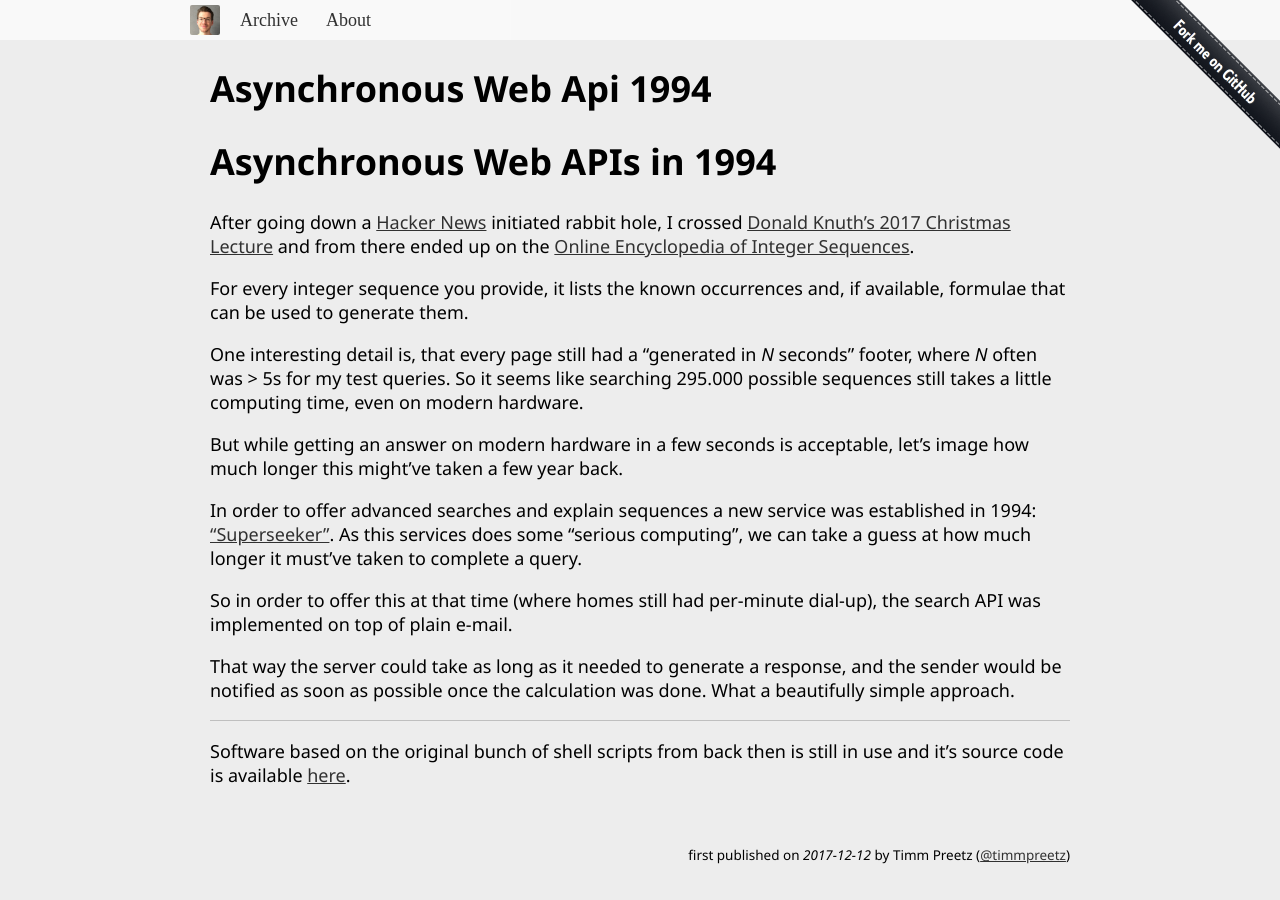
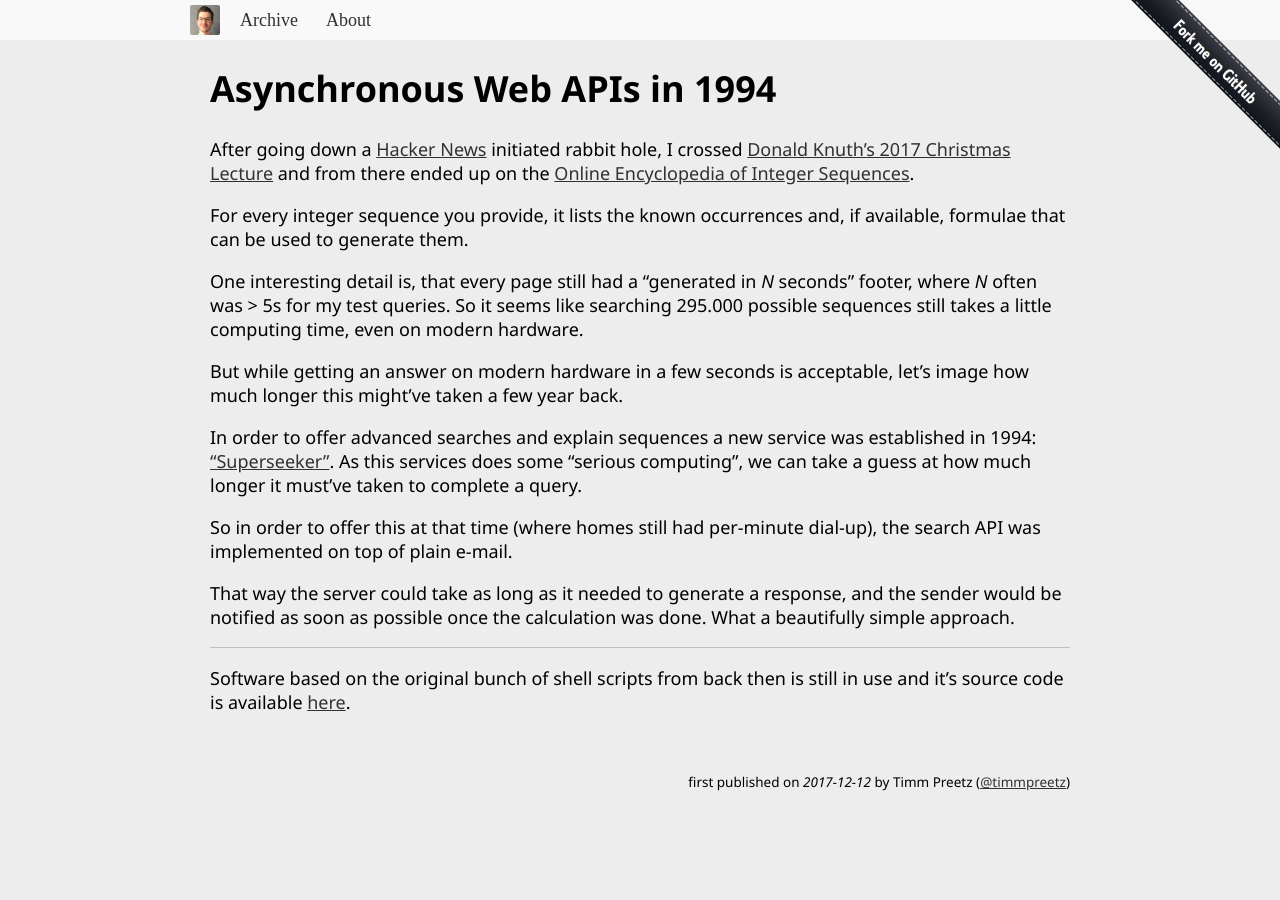
Before and after one commit to tp/page, a Jekyll site: the page built from articles/_posts/2017-12-12-asynchronous-web-api-1994.md, in a window 1280 px wide. Built offline with Jekyll 4.4.1, drawn with Linux system fonts in a browser that asks for light colours; our own code applies the rules of GitHub Pages for plain Markdown files; part of the change alters nothing that is shown.

```diff
--- a/articles/_posts/2017-12-12-asynchronous-web-api-1994.md
+++ b/articles/_posts/2017-12-12-asynchronous-web-api-1994.md
@@ -1,4 +1,7 @@
-# Asynchronous Web APIs in 1994
+---
+title: Asynchronous Web APIs in 1994
+layout: default
+---
 
 After going down a [Hacker News](https://news.ycombinator.com/item?id=15898919) initiated rabbit hole, I crossed [Donald Knuth's 2017 Christmas Lecture](https://www.youtube.com/watch?v=BxQw4CdxLr8) and from there ended up on the [Online Encyclopedia of Integer Sequences](http://oeis.org/).
 
```
